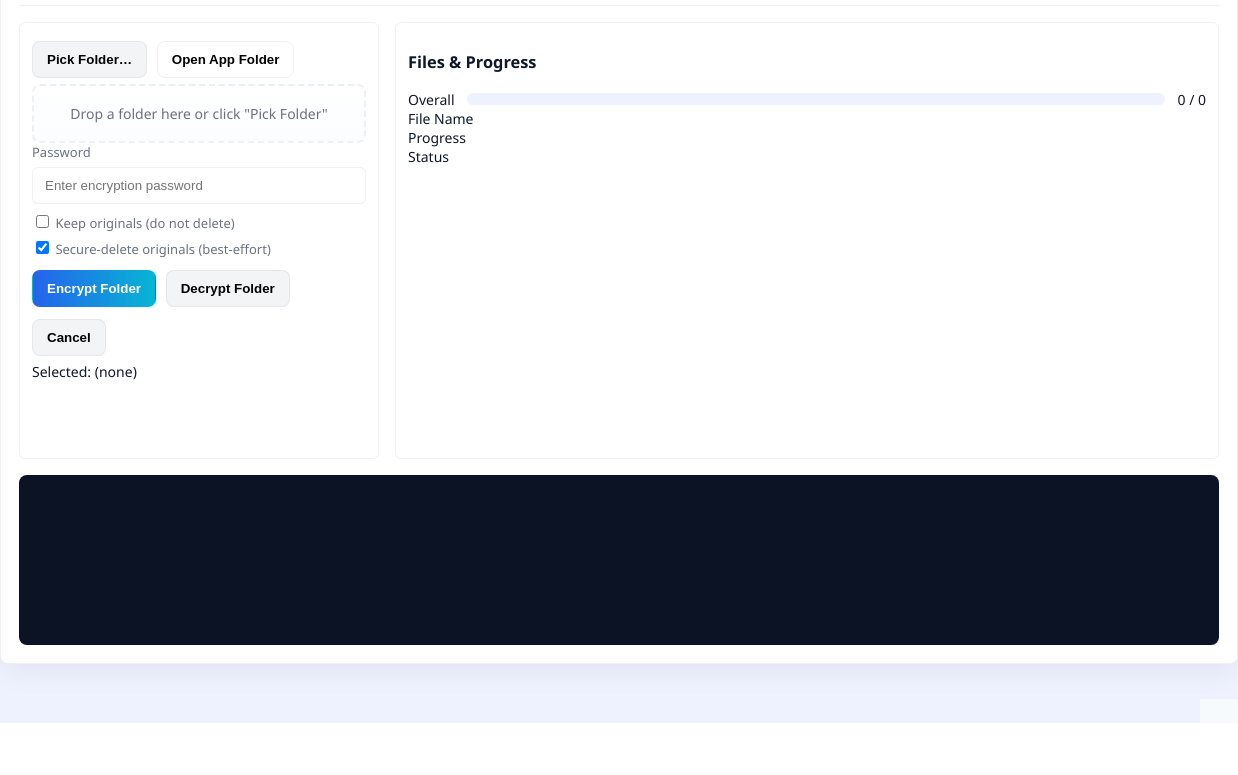
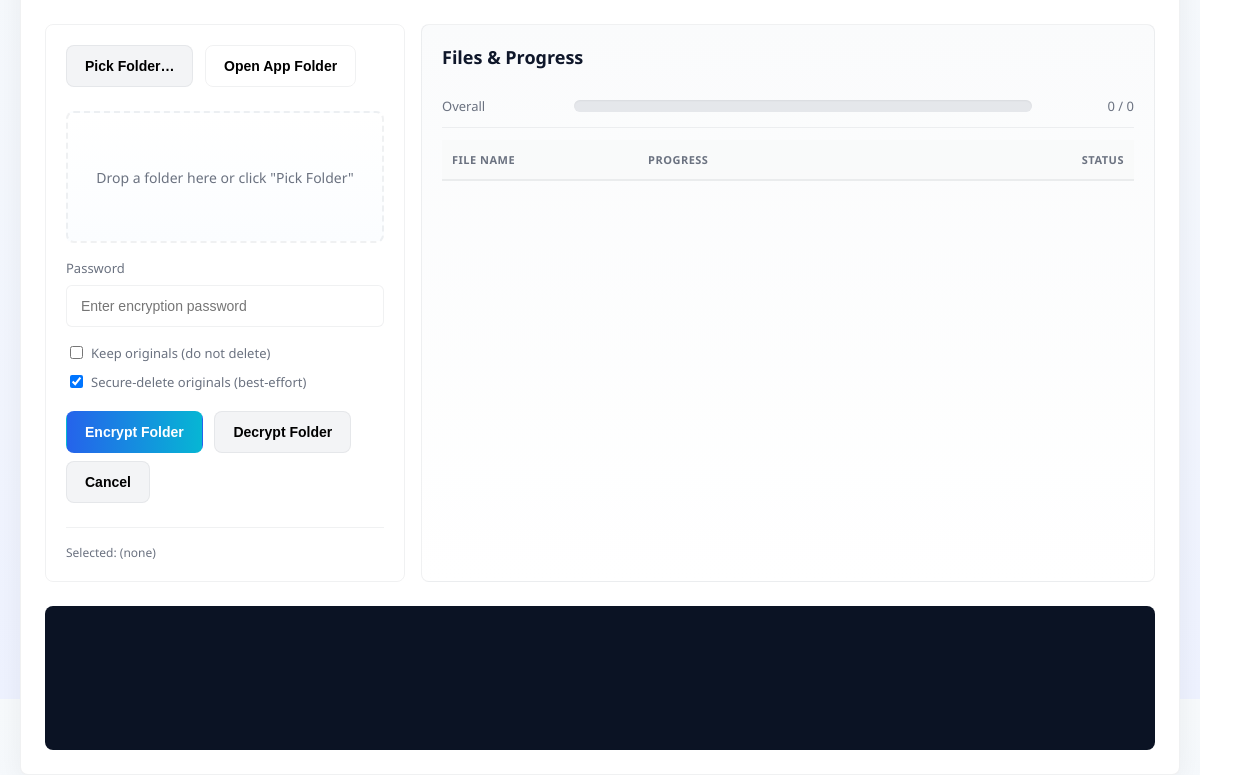
Before and after one commit to hnikhil-dev/FolderVault, an Electron app: page index.html in a window 1200 px wide. Shown: the part 101-876 px from the top of the page, 1238 px wide, since content can reach past the window. Before the commit the page ends 824 px from the top, so only its background shows below. Drawn offline with Linux system fonts and the light colour scheme; no server answers.

Commit message:
Update renderer.css

```diff
--- a/renderer.css
+++ b/renderer.css
@@ -18,6 +18,7 @@ html,
 body {
     height: 100%;
     margin: 0;
+    padding: 0;
     font-family: 'Segoe UI', Tahoma, Geneva, Verdana, sans-serif;
     background: linear-gradient(#f7fafc, #eef2ff);
     color: var(--text);
@@ -27,12 +28,14 @@ body {
 /* prevent horizontal overflow on very long filenames/contents */
 body {
     overflow-x: hidden;
+    padding: 20px;
+    box-sizing: border-box;
 }
 
 .window {
     width: 100%;
     max-width: var(--container-max-width);
-    margin: 24px auto;
+    margin: 0 auto;
     background: var(--panel);
     border: 1px solid var(--border);
     box-shadow: 0 8px 30px rgba(2, 6, 23, 0.06);
@@ -40,9 +43,10 @@ body {
     grid-template-columns: 360px 1fr;
     grid-template-rows: 64px 1fr auto;
     gap: var(--gap);
-    padding: 18px;
+    padding: 24px;
     border-radius: var(--radius);
     transition: max-width 260ms ease, box-shadow 200ms ease;
+    box-sizing: border-box;
 }
 
 .titlebar {
@@ -50,57 +54,116 @@ body {
     display: flex;
     align-items: center;
     justify-content: space-between;
-    padding: 10px 16px;
+    padding: 16px 20px;
+    margin: 0 0 8px 0;
     background: transparent;
     border-bottom: 1px solid var(--border);
 }
 
 .titlebar .title {
     font-weight: 600;
+    font-size: 18px;
+    margin: 0;
+}
+
+.titlebar-subtitle {
+    margin-left: 12px;
+    color: var(--muted);
+    font-size: 13px;
+    font-weight: 400;
+}
+
+.button-group {
+    margin-bottom: 16px;
+}
+
+.password-section {
+    margin-top: 16px;
+    margin-bottom: 0;
+}
+
+.action-buttons {
+    margin-top: 20px;
+    margin-bottom: 0;
+}
+
+.selected-folder {
+    margin-top: 16px;
+    margin-bottom: 0;
+    padding-top: 16px;
+    border-top: 1px solid var(--border);
+    font-size: 12px;
+    color: var(--muted);
+}
+
+.progress-label {
+    width: 120px;
+    color: var(--muted);
+    font-size: 13px;
+    font-weight: 500;
+}
+
+.progress-text {
+    width: 90px;
+    text-align: right;
+    color: var(--muted);
+    font-size: 13px;
+    font-weight: 500;
 }
 
 .left,
 .right {
-    padding: 10px;
-    overflow: auto;
+    padding: 0;
+    overflow: hidden;
 }
 
 .panel {
     background: transparent;
     border: 1px solid var(--border);
-    padding: 12px;
-    border-radius: 6px;
+    padding: 20px;
+    border-radius: 8px;
+    box-sizing: border-box;
 }
 
 label {
     display: block;
-    margin-bottom: 6px;
+    margin-bottom: 8px;
+    margin-top: 0;
     font-size: 13px;
     color: var(--muted);
+    font-weight: 500;
 }
 
 input[type="password"],
 input[type="text"] {
     width: 100%;
-    padding: 10px 12px;
+    padding: 12px 14px;
+    margin: 0;
     box-sizing: border-box;
     border: 1px solid var(--border);
     border-radius: 6px;
     background: #fff;
     color: var(--text);
+    font-size: 14px;
 }
 
 .btn {
     display: inline-flex;
     align-items: center;
     justify-content: center;
-    padding: 10px 14px;
-    margin: 6px 6px 6px 0;
+    padding: 12px 18px;
+    margin: 0 8px 8px 0;
     background: #f3f4f6;
     border: 1px solid rgba(15, 23, 42, 0.06);
     border-radius: 8px;
     cursor: pointer;
     font-weight: 600;
+    font-size: 14px;
+    transition: all 0.2s ease;
+}
+
+.btn:last-child {
+    margin-right: 0;
 }
 
 .btn.primary {
@@ -120,37 +183,95 @@ input[type="text"] {
 
 .folder-area {
     border: 2px dashed var(--border);
-    padding: 18px;
+    padding: 24px 18px;
+    margin: 0 0 16px 0;
     text-align: center;
     color: var(--muted);
     border-radius: 8px;
     background: linear-gradient(180deg, #fff, #fbfdff);
+    min-height: 80px;
+    display: flex;
+    align-items: center;
+    justify-content: center;
 }
 
 .options {
-    margin-top: 8px;
+    margin: 16px 0;
+    padding: 0;
+}
+
+.options label {
+    margin-bottom: 10px;
+    display: flex;
+    align-items: center;
+    cursor: pointer;
+}
+
+.options label:last-child {
+    margin-bottom: 0;
+}
+
+.options input[type="checkbox"] {
+    margin-right: 8px;
+    cursor: pointer;
 }
 
 .file-list {
     list-style: none;
     margin: 0;
     padding: 0;
-    overflow: auto;
-    /* right panel will control height via flex */
+    overflow-y: auto;
+    overflow-x: hidden;
+    max-height: 100%;
+    /* Custom scrollbar styling - more visible */
+    scrollbar-width: thin;
+    scrollbar-color: rgba(15, 23, 42, 0.4) rgba(249, 250, 251, 0.5);
+}
+
+.file-list::-webkit-scrollbar {
+    width: 10px;
+}
+
+.file-list::-webkit-scrollbar-track {
+    background: rgba(249, 250, 251, 0.5);
+    border-radius: 5px;
+    margin: 4px 0;
+}
+
+.file-list::-webkit-scrollbar-thumb {
+    background: rgba(15, 23, 42, 0.4);
+    border-radius: 5px;
+    border: 2px solid rgba(249, 250, 251, 0.5);
+}
+
+.file-list::-webkit-scrollbar-thumb:hover {
+    background: rgba(15, 23, 42, 0.6);
 }
 
 .file-item {
-    padding: 10px 8px;
+    padding: 14px 10px;
+    margin: 0;
     border-bottom: 1px solid var(--border);
-    display: flex;
+    display: grid;
+    grid-template-columns: 180px 1fr 200px;
     align-items: center;
-    justify-content: space-between;
+    gap: 16px;
     font-size: 13px;
+    transition: background-color 0.2s ease;
+}
+
+.file-item:last-child {
+    border-bottom: none;
 }
 
 .file-item .meta {
     color: var(--muted);
     font-size: 12px;
+    text-align: right;
+    overflow: hidden;
+    white-space: nowrap;
+    text-overflow: ellipsis;
+    font-weight: 400;
 }
 
 .progress-row {
@@ -162,16 +283,20 @@ input[type="text"] {
 .progress {
     flex: 1;
     height: 12px;
-    background: #eef2ff;
-    border-radius: 8px;
+    background: #e5e7eb;
+    border-radius: 6px;
     overflow: hidden;
+    box-shadow: inset 0 1px 2px rgba(0, 0, 0, 0.05);
 }
 
 .progress>i {
     display: block;
     height: 100%;
-    background: linear-gradient(90deg, rgba(37, 99, 235, 0.9), rgba(6, 182, 212, 0.9));
+    background: linear-gradient(90deg, #3b82f6, #06b6d4);
     width: 0%;
+    border-radius: 6px;
+    transition: width 0.2s ease;
+    box-shadow: 0 1px 3px rgba(59, 130, 246, 0.3);
 }
 
 .log {
@@ -179,84 +304,179 @@ input[type="text"] {
     grid-column: 1 / -1;
     background: #0b1324;
     color: #e6eef8;
-    padding: 12px;
+    padding: 16px 20px;
+    margin: 8px 0 0 0;
     font-family: ui-monospace, SFMono-Regular, Menlo, Monaco, 'Roboto Mono', monospace;
     height: clamp(140px, 18vh, 280px);
     overflow: auto;
     border-radius: 8px;
+    white-space: pre-wrap;
+    word-wrap: break-word;
+    box-sizing: border-box;
+    /* Custom scrollbar styling */
+    scrollbar-width: thin;
+    scrollbar-color: rgba(230, 238, 248, 0.3) transparent;
+}
+
+.log::-webkit-scrollbar {
+    width: 8px;
+}
+
+.log::-webkit-scrollbar-track {
+    background: transparent;
+}
+
+.log::-webkit-scrollbar-thumb {
+    background: rgba(230, 238, 248, 0.3);
+    border-radius: 4px;
+}
+
+.log::-webkit-scrollbar-thumb:hover {
+    background: rgba(230, 238, 248, 0.5);
 }
 
 /* per-file progress inside file list items */
 .file-item .file-progress {
-    width: 320px;
-    margin-right: 12px;
+    width: 100%;
+    display: flex;
+    align-items: center;
+    gap: 10px;
+    min-width: 0;
 }
 
 .file-item .file-progress .bar {
-    height: 8px;
-    background: #eee;
-    border-radius: 4px;
+    flex: 1;
+    height: 10px;
+    background: #e5e7eb;
+    border-radius: 6px;
     overflow: hidden;
+    min-width: 0;
+    box-shadow: inset 0 1px 2px rgba(0, 0, 0, 0.05);
 }
 
 .file-item .file-progress .bar>i {
     display: block;
     width: 0%;
     height: 100%;
-    background: linear-gradient(90deg, #9be7a9, #2b5fc6);
+    background: linear-gradient(90deg, #3b82f6, #06b6d4);
+    border-radius: 6px;
+    transition: width 0.2s ease;
+    box-shadow: 0 1px 3px rgba(59, 130, 246, 0.3);
 }
 
 .file-item .file-meta-small {
-    font-size: 12px;
+    font-size: 11px;
     color: var(--muted);
-    margin-left: 8px;
-    min-width: 140px;
+    min-width: 100px;
     text-align: right;
+    flex-shrink: 0;
+    font-weight: 500;
+    font-family: ui-monospace, SFMono-Regular, Menlo, Monaco, 'Roboto Mono', monospace;
 }
 
 /* polish: name ellipsis, transitions and done/skip state */
 .file-item .name {
-    flex: 1 1 220px;
     overflow: hidden;
     white-space: nowrap;
     text-overflow: ellipsis;
-    margin-right: 12px;
+    min-width: 0;
+    font-weight: 500;
+    color: var(--text);
 }
 
-.file-item .file-progress .bar>i {
-    transition: width 160ms linear;
-}
 
 .file-item.done {
-    background: linear-gradient(90deg, rgba(235, 255, 235, 0.6), rgba(245, 245, 245, 0.6));
+    background: linear-gradient(90deg, rgba(220, 252, 231, 0.4), rgba(249, 250, 251, 0.4));
+    border-left: 3px solid #10b981;
 }
 
 .file-item.skipped {
-    background: rgba(240, 240, 240, 0.6);
+    background: rgba(249, 250, 251, 0.6);
+    border-left: 3px solid #9ca3af;
 }
 
 .file-item.error {
-    background: linear-gradient(90deg, rgba(255, 235, 235, 0.6), rgba(245, 245, 245, 0.6));
+    background: linear-gradient(90deg, rgba(254, 226, 226, 0.4), rgba(249, 250, 251, 0.4));
+    border-left: 3px solid #ef4444;
 }
 
 .file-item:hover {
-    background: rgba(240, 240, 240, 0.4);
+    background: rgba(249, 250, 251, 0.8);
 }
 
 /* make right panel flexible so file list grows on large screens */
 .right {
     display: flex;
     flex-direction: column;
+    min-height: 0;
+    overflow: hidden;
+    background: linear-gradient(180deg, #fafbfc, #ffffff);
+    border-radius: 8px;
 }
 
-.right .progress-row {
-    order: 0
+.right>.progress-row {
+    order: 0;
+    flex-shrink: 0;
+    padding: 12px 0;
+    border-bottom: 1px solid var(--border);
+    margin-bottom: 12px;
+}
+
+.right>h3 {
+    order: -1;
 }
 
 .right #fileList {
+    order: 2;
+    flex: 1 1 0;
+    min-height: 0;
+    overflow-y: auto;
+    overflow-x: hidden;
+    padding: 8px 0;
+    margin: 0;
+    /* Ensure scrollbar is always visible when content overflows */
+    scrollbar-gutter: stable;
+    /* Force scrollbar to appear when needed */
+    -webkit-overflow-scrolling: touch;
+}
+
+.right h3 {
+    color: var(--text);
+    font-weight: 600;
+    font-size: 18px;
+    margin: 0 0 16px 0;
+    padding: 0;
+}
+
+
+.right>.file-list-header {
+    display: grid;
+    grid-template-columns: 180px 1fr 200px;
+    gap: 16px;
+    padding: 12px 10px;
+    margin: 0;
+    background: rgba(249, 250, 251, 0.8);
+    border-bottom: 2px solid var(--border);
+    font-size: 11px;
+    font-weight: 600;
+    text-transform: uppercase;
+    letter-spacing: 0.5px;
+    color: var(--muted);
     order: 1;
-    flex: 1 1 auto;
-    min-height: 280px
+    flex-shrink: 0;
+}
+
+.file-header-name {
+    min-width: 0;
+}
+
+.file-header-progress {
+    min-width: 0;
+}
+
+.file-header-status {
+    text-align: right;
+    min-width: 0;
 }
 
 @media (max-width: 900px) {
@@ -264,23 +484,35 @@ input[type="text"] {
         --container-max-width: 920px
     }
 
+    body {
+        padding: 12px;
+    }
+
     .window {
         grid-template-columns: 1fr;
         grid-template-rows: 64px auto auto auto;
-        padding: 12px;
+        padding: 16px;
     }
 
-    .file-item .file-progress {
-        width: 220px
+    .file-item {
+        grid-template-columns: 140px 1fr 150px;
+        gap: 10px;
+        padding: 12px 8px;
+    }
+
+    .file-list-header {
+        grid-template-columns: 140px 1fr 150px;
+        gap: 10px;
+        padding: 10px 8px;
     }
 
     .titlebar {
-        padding: 8px
+        padding: 12px 16px;
+        margin-bottom: 12px;
     }
 
-    .left,
-    .right {
-        padding: 8px
+    .panel {
+        padding: 16px;
     }
 }
 
```
